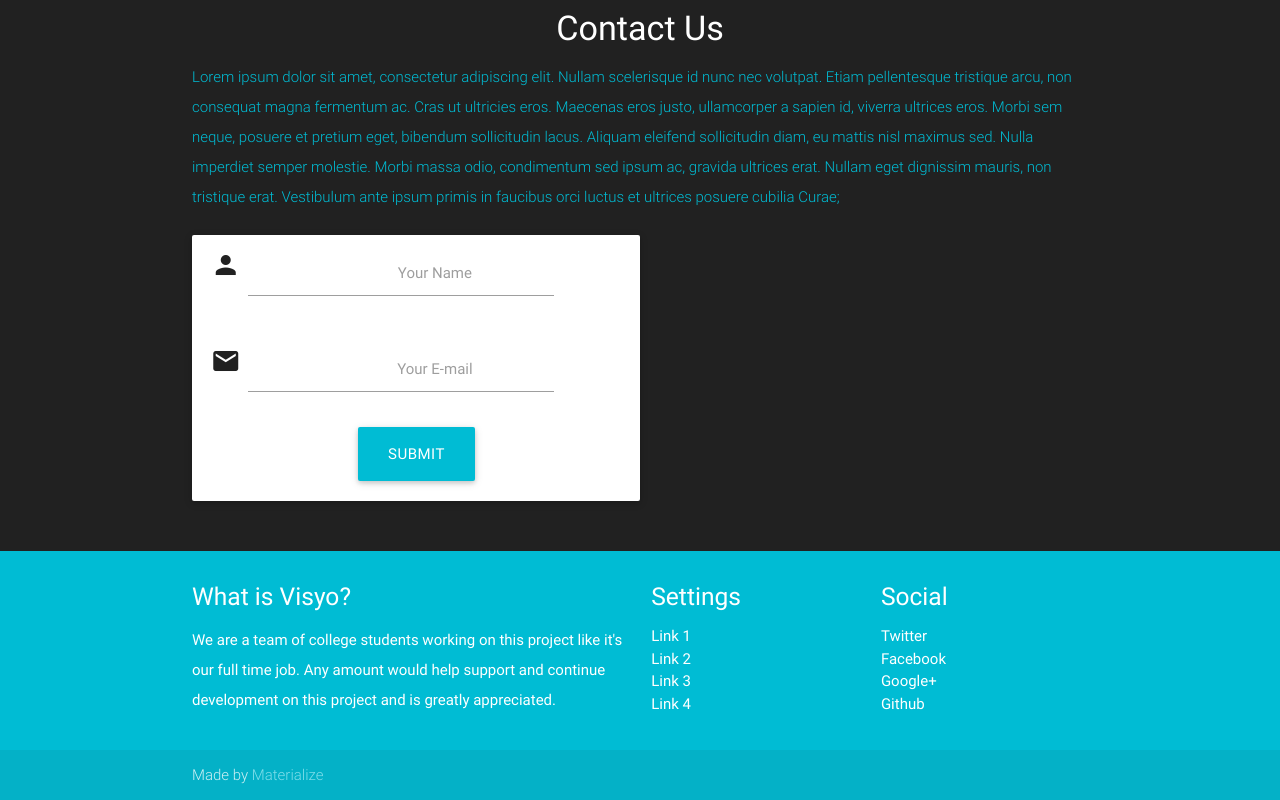
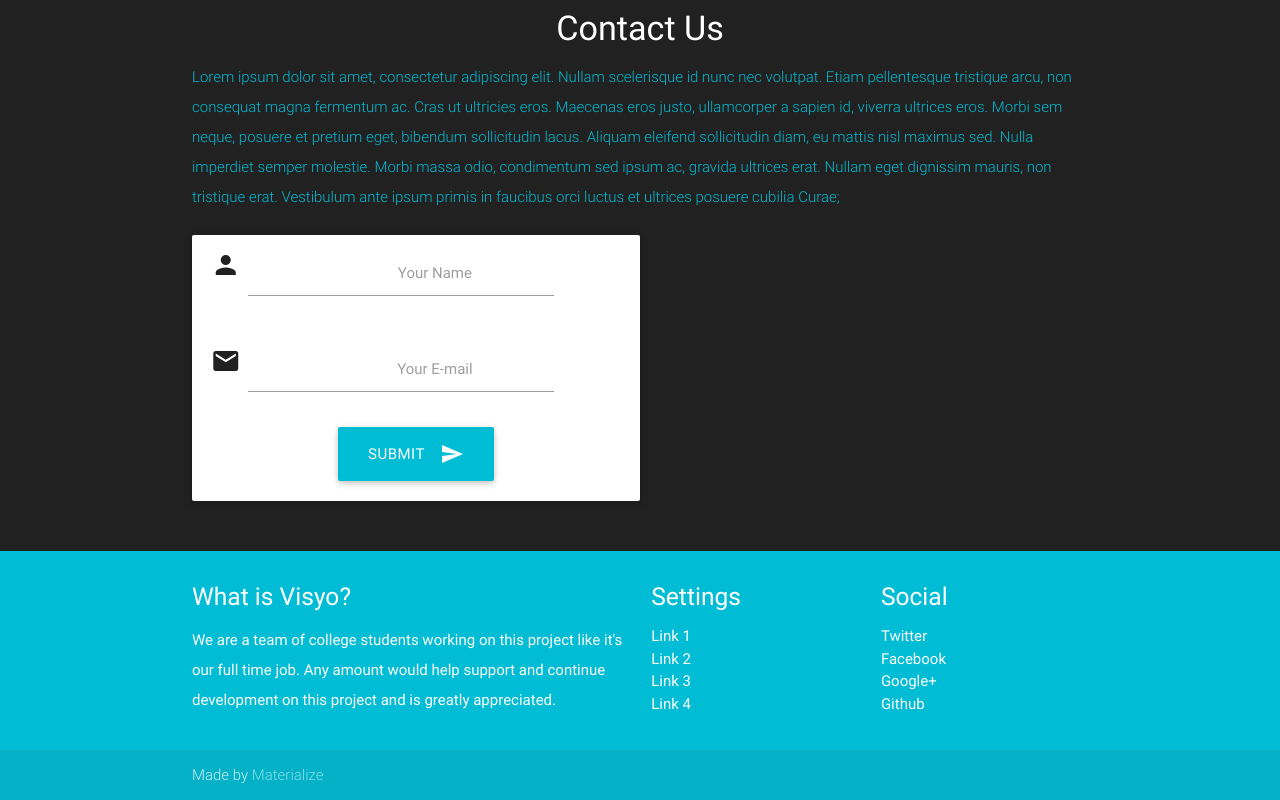
Before and after one commit to visyo/visyo.github.io, a plain HTML site: page index.html in a window 1280 px wide. Shown: the part 2593-3393 px from the top of the page. Drawn offline with nearby package versions, Linux system fonts and the light colour scheme; files whose address does not match are found by name.

Commit message:
adição do ícone para o botão de submissão.

```diff
--- a/index.html
+++ b/index.html
@@ -274,7 +274,7 @@
                   </div>
 
                   <div class="row">
-                      <a href="http://materializecss.com/getting-started.html" id="send-button" class="btn-large waves-effect waves-light cyan">Submit</a>
+                      <a href="http://materializecss.com/getting-started.html" id="send-button" class="btn-large waves-effect waves-light cyan"><i class="material-icons right">send</i>Submit</a>
                   </div>
                 </form>
                   </div>
```
